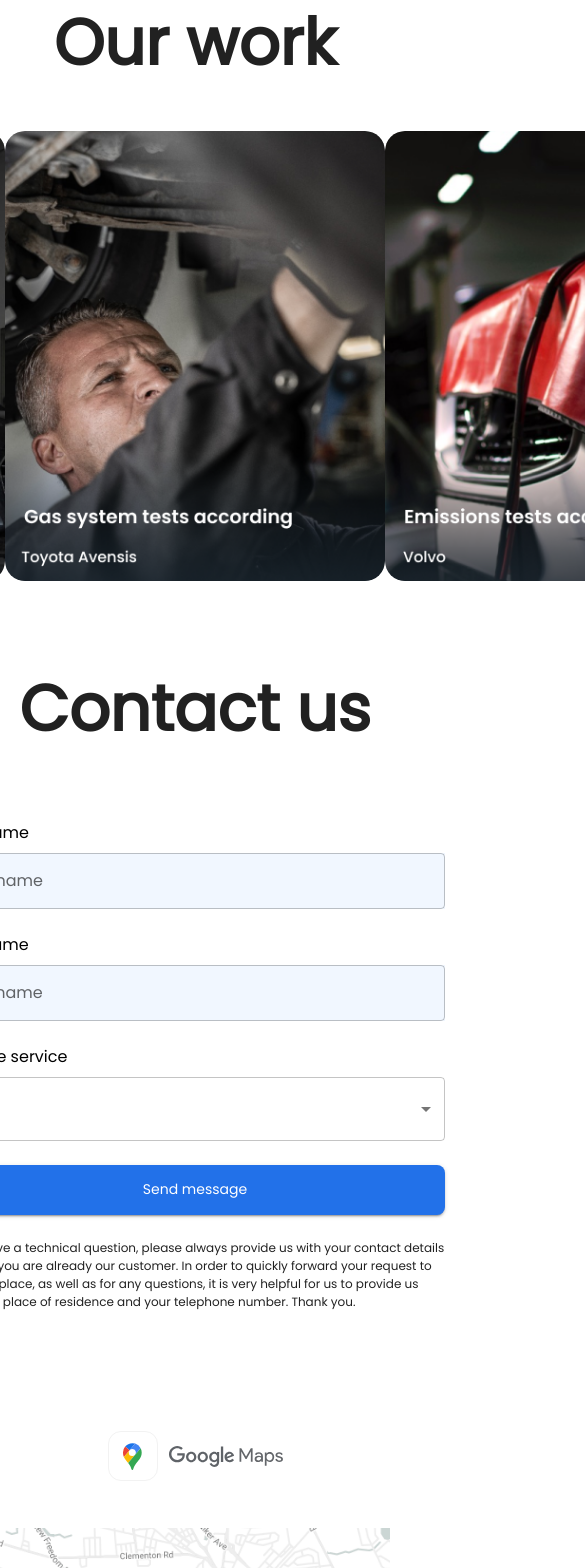
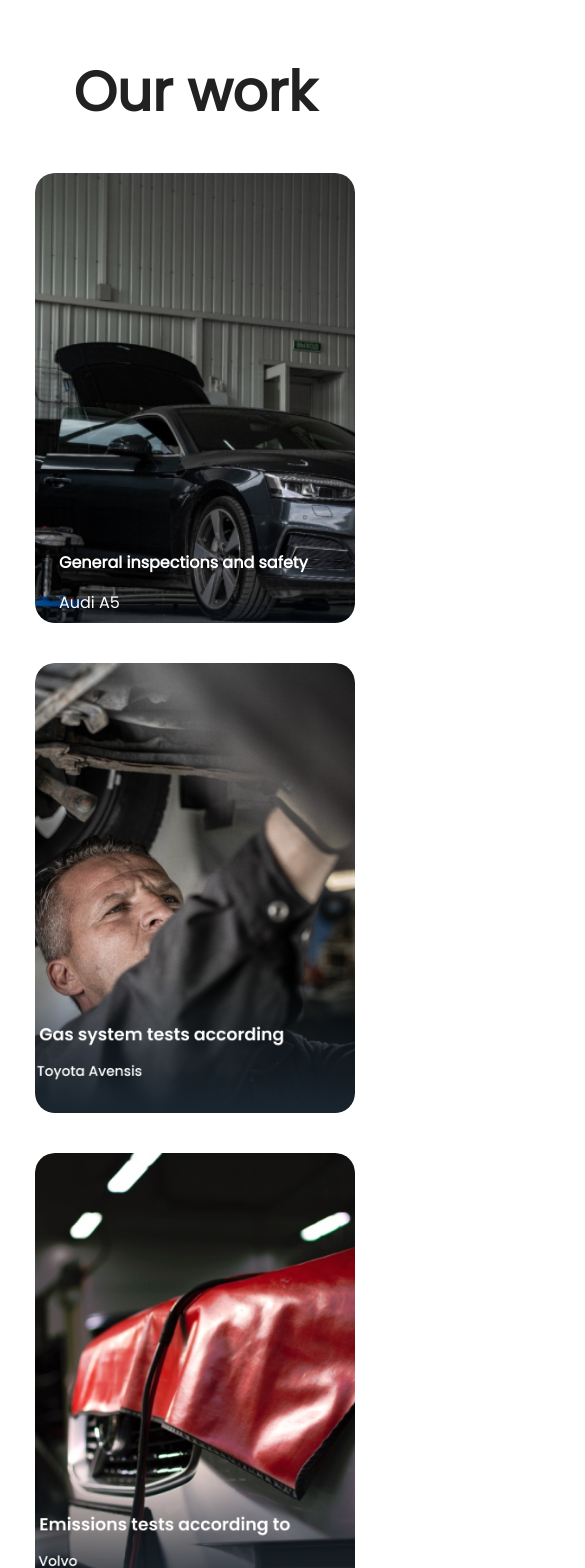
Before and after one commit to guidomora/ingenieurteam, a React (Vite) app: page / in a window 390 px wide. Shown: the part 3180-4748 px from the top of the page, 585 px wide, since content can reach past the window. Built offline with nearby package versions, Linux system fonts and the light colour scheme.

Commit message:
phone almost finished

```diff
--- a/src/pages/About.jsx
+++ b/src/pages/About.jsx
@@ -28,20 +28,22 @@ const About = () => {
   return (
     <Grid>
       <Box pt={4} pb={15} bgcolor={'secondary.main'}>
-        <Typography color={'primary.main'} fontSize={60} fontWeight={600}
+        <Typography color={'primary.main'} sx={{ fontSize: { xs: 55, md: 64 } }} fontWeight={600}
           textAlign={'center'} >About us</Typography>
         <Typography color={'#28282880'} textAlign={'center'}>
           Learn more about what it means to be a Ingenieurteam customer by <br /> starting your quote today
         </Typography>
       </Box>
-      <Box display={'flex'} justifyContent={'space-evenly'} pt={7} pb={15}>
-        <Typography fontSize={32} width={600}>
+      <Box display={'flex'} justifyContent={'space-evenly'} sx={{ flexWrap: { xs: 'wrap', md: 'unset' } }} pt={7} pb={15}>
+        <Typography sx={{ pb: { xs: 2, md: 0 }, fontSize: { xs: 20, md: 32 }, width: { xs: 300, md: 600 } }}>
           Hi, we're INGENIEURTEAM <br /> We're provide a professional car services across the Germany
         </Typography>
-        <Typography color={'#28282880'} width={600}>
-          Lorem ipsum dolor sit amet consectetur. Morbi amet consequat pellentesque tellus. Mattis viverra id sed pretium viverra nisl massa neque nulla.
-          <br />Volutpat nunc sapien faucibus consectetur integer in nulla. Ut massa sed urna sollicitudin urna et. Semper quam dui tortor interdum amet imperdiet sagittis. <br />
-          Ut massa sed urna sollicitudin urna et. Semper quam dui tortor interdum amet imperdiet sagittis.
+        <Typography color={'#28282880'} sx={{ width: { xs: 300, md: 600 } }}>
+          we are INGENIEURTEAM, your trusted partner for professional car services throughout Germany. With a passion for precision engineering and a commitment to excellence. <br />
+          <br />
+          At INGENIEURTEAM, we believe that your vehicle deserves nothing but the best. Our team of highly
+          skilled engineers and mechanics is dedicated to providing top-notch automotive solutions tailored to your specific needs.
+          From routine maintenance to complex repairs, we have the knowledge, experience, and state-of-the-art equipment to keep your vehicle running smoothly.
         </Typography>
       </Box>
       <Box>
--- a/src/ui/ContactUs.jsx
+++ b/src/ui/ContactUs.jsx
@@ -8,24 +8,24 @@ const ContactUs = () => {
         setServices(event.target.value)
     }
     return (
-        <Grid>
+        <Grid sx={{display:{xs:'flex', md:'unset'}, alignItems:{xs:'center', md:'unset'}, flexDirection:{xs:'column', md:'unset'}}}>
             <Box pt={5} pb={5} textAlign={'center'}>
-                <Typography fontWeight={600} fontSize={64}>Contact us</Typography>
+                <Typography sx={{fontSize:{xs:55, md:64}}} fontWeight={600}>Contact us</Typography>
             </Box>
-            <Box display={'flex'} flexDirection={'column'} alignContent={'center'}
+            <Box display={'flex'} flexDirection={'column'} alignItems={'center'}
                 flexWrap={'wrap'} pt={3}>
                 <Box>
                     <Typography pb={1} color={'black'}>First name</Typography>
-                    <TextField className='border' sx={{ backgroundColor: 'secondary.main', width: 500 }} label='First name' />
+                    <TextField className='border' sx={{ backgroundColor: 'secondary.main', width:{xs:300, md:500}}} label='First name' />
                 </Box>
                 <Box pt={3}>
                     <Typography pb={1} color={'black'}>Last name</Typography>
-                    <TextField className='border' sx={{ backgroundColor: 'secondary.main', width: 500 }} label='Last name' />
+                    <TextField className='border' sx={{ backgroundColor: 'secondary.main', width:{xs:300, md:500}}} label='Last name' />
                 </Box>
                 <Box pt={3}>
                     <Typography pb={1} color={'black'}>Choose service</Typography>
                     <Select
-                        sx={{ width: 500, pb:1 }}
+                        sx={{ width:{xs:300, md:500}, pb:1 }}
                         labelId="demo-simple-select-label"
                         id="demo-simple-select"
                         onChange={handleChange}
@@ -46,7 +46,7 @@ const ContactUs = () => {
                     <Button variant='contained' fullWidth sx={{ height: 50, textTransform: 'none', borderRadius: 2 }}>
                         Send message</Button>
                 </Box>
-                <Box pb={5} display={'flex'} justifyContent={'center'} pt={3} flexWrap={'wrap'} width={500}>
+                <Box pb={5} display={'flex'} justifyContent={'center'} pt={3} flexWrap={'wrap'} sx={{ width:{xs:300, md:500}, textAlign:{xs:'center', md:'unset'}}}>
                     <Typography fontSize={12}>If you have a technical question, please always provide us with your contact details - even if you
                         are already our customer. In order to quickly forward your request to the right place, as well as
                         for any questions, it is very helpful for us to provide us with your place of residence and your
@@ -54,7 +54,7 @@ const ContactUs = () => {
                     </Typography>
                 </Box>
             </Box>
-            <Box pt={10} pb={5} display={'flex'} justifyContent={'center'}>
+            <Box sx={{pt:{xs:5, md:10}}} pb={5} display={'flex'} justifyContent={'center'}>
                 <Link target='_blank' href='https://www.google.com/maps/place/Heinrich-Pesch-Stra%C3%9Fe+5a,+50739+K%C3%B6ln,+Alemania/@50.9761526,6.92362,18z/data=!3m1!4b1!4m6!3m5!1s0x47bf2ff516b34efb:0x89a570688681b4ce!8m2!3d50.9761509!4d6.9249075!16s%2Fg%2F11g9qpv7lw?entry=ttu'>
                     <svg
                         xmlns="http://www.w3.org/2000/svg"
--- a/src/ui/OurWork.jsx
+++ b/src/ui/OurWork.jsx
@@ -8,26 +8,26 @@ import toyota from '../imgs/toyota.png'
 const OurWork = () => {
     return (
         <Grid>
-            <Box pb={5} textAlign={'center'}>
-                <Typography fontWeight={600} fontSize={64}>Our work</Typography>
+            <Box pb={5} textAlign={'center'} sx={{pt:{xs:7, md:0}}}>
+                <Typography sx={{fontSize:{xs:55, md:64}}} fontWeight={600}>Our work</Typography>
             </Box>
             <Box display={'flex'} justifyContent={'center'} mb={5}>
-                <Box display={'flex'} justifyContent={'space-around'} width={1200}>
-                    <Box className='card'>
+                <Box sx={{width:{xs:320, md:1200}, flexWrap:{xs:'wrap', md:'unset'}}} display={'flex'} justifyContent={'space-around'}>
+                    <Box className='card' sx={{mb:{xs:5, md:0}, height:{xs:450}}}>
                         <CardMedia component='img' src={audi}
-                            height={450} sx={{ width: 380, borderRadius: 5 }} />
+                         height={450} sx={{ width:{xs: 320, md:380}, borderRadius: 5 }} />
                         <Typography pl={3} mt={-4} color={'white'}>
                             Audi A5</Typography>
                         <Typography fontWeight={600} pl={3} mt={-8} color={'white'}>
                             General inspections and safety</Typography>
                     </Box>
-                    <Box className='card'>
+                    <Box className='card'sx={{mb:{xs:5, md:0}}}>
                         <CardMedia component='img' src={toyota}
-                            height={450} sx={{ width: 380, borderRadius: 5 }} />
+                            height={450} sx={{ width:{xs: 320, md:380}, borderRadius: 5 }} />
                     </Box>
-                    <Box className='card'>
+                    <Box className='card' sx={{mb:{xs:5, md:0}}}>
                         <CardMedia component='img' src={volvo}
-                            height={450} sx={{ width: 380, borderRadius: 5 }} />
+                            height={450} sx={{ width:{xs: 320, md:380}, borderRadius: 5 }}/>
                     </Box>
                 </Box>
             </Box>
--- a/src/ui/footer/Footer.jsx
+++ b/src/ui/footer/Footer.jsx
@@ -6,9 +6,10 @@ export const Footer = () => {
   return (
     <Grid sx={{ backgroundColor: '#1E242D', borderTopLeftRadius: 12, borderTopRightRadius: 12 }} height={430}>
       <Box pt={8} pl={7} pr={7} display={'flex'} height={300}
-        justifyContent={'space-between'} flexWrap={'wrap'}>
+        flexWrap={'wrap'}
+        sx={{ justifyContent: { xs: 'center', md: 'space-between' } }}>
         <Box display={'flex'}
-          justifyContent={'space-between'} flexDirection={'column'}>
+          sx={{ justifyContent: { xs: 'space-evenly', md: 'space-between' } }} flexDirection={'column'}>
           <Box>
             <img className='img' src={logo} alt="" />
             <svg
@@ -25,7 +26,7 @@ export const Footer = () => {
             </svg>
           </Box>
           <Typography color={'grey'}>TÜV SÜD AUTO PARTNER<br /> IN NEUSS</Typography>
-          <Button variant="contained" sx={{ textTransform: "none", borderRadius: 4, fontSize: 12 }}>Book an Appointment</Button>
+          <Button variant="contained" sx={{ display: { xs: 'none', md: 'unset' }, textTransform: "none", borderRadius: 4, fontSize: 12 }}>Book an Appointment</Button>
         </Box>
         <Box display={'flex'} flexDirection={'column'} justifyContent={'space-between'}>
           <Box display={'flex'}>
@@ -43,9 +44,9 @@ export const Footer = () => {
                 clipRule="evenodd"
               ></path>
             </svg>
-            <Link sx={{textDecoration:'none'}} href='https://www.google.com/maps/place/Heinrich-Pesch-Stra%C3%9Fe+5a,+50739+K%C3%B6ln,+Alemania/@50.9761526,6.92362,18z/data=!3m1!4b1!4m6!3m5!1s0x47bf2ff516b34efb:0x89a570688681b4ce!8m2!3d50.9761509!4d6.9249075!16s%2Fg%2F11g9qpv7lw?entry=ttu'
+            <Link sx={{ textDecoration: 'none' }} href='https://www.google.com/maps/place/Heinrich-Pesch-Stra%C3%9Fe+5a,+50739+K%C3%B6ln,+Alemania/@50.9761526,6.92362,18z/data=!3m1!4b1!4m6!3m5!1s0x47bf2ff516b34efb:0x89a570688681b4ce!8m2!3d50.9761509!4d6.9249075!16s%2Fg%2F11g9qpv7lw?entry=ttu'
               target='blank'>
-              <Typography ml={5} color={'white'} fontSize={20}>Heinrich-Pesch-Str.<br /> 5a 50739 Kölna</Typography>
+              <Typography color={'white'} sx={{ ml: { xs: 2, md: 5 }, fontSize: { xs: 16, md: 20 } }} >Heinrich-Pesch-Str.<br /> 5a 50739 Kölna</Typography>
             </Link>
           </Box>
           <Box display={'flex'}>
@@ -63,7 +64,7 @@ export const Footer = () => {
                 clipRule="evenodd"
               ></path>
             </svg>
-            <Typography ml={5} color={'white'} fontSize={20}>+49 221 57 000 807</Typography>
+            <Typography ml={5} color={'white'} sx={{ ml: { xs: 2, md: 5 }, fontSize: { xs: 16, md: 20 } }}>+49 221 57 000 807</Typography>
           </Box>
           <Box display={'flex'}>
             <svg
@@ -80,7 +81,7 @@ export const Footer = () => {
                 clipRule="evenodd"
               ></path>
             </svg>
-            <Typography ml={5} color={'white'} fontSize={20}>Mon-Fir, 9:00-19:00</Typography>
+            <Typography ml={5} color={'white'} sx={{ ml: { xs: 2, md: 5 }, fontSize: { xs: 16, md: 20 } }}>Mon-Fir, 9:00-19:00</Typography>
           </Box>
         </Box>
       </Box>
@@ -96,7 +97,7 @@ export const Footer = () => {
         </svg>
       </Box>
       <Box display={'flex'} justifyContent={'space-between'} pt={4} pl={7} pr={7}>
-        <Typography color={'grey'}>© ST-Ingenieurteam 2023</Typography>
+        <Typography color={'grey'} sx={{ fontSize: { xs: 12, md: 16 } }}>© ST-Ingenieurteam 2023</Typography>
         <Box width={170} display={'flex'} justifyContent={'space-evenly'}>
           <svg     // fb
             xmlns="http://www.w3.org/2000/svg"
```
Also changed, not shown: src/pages/Services.jsx (+11 -11 lines).
